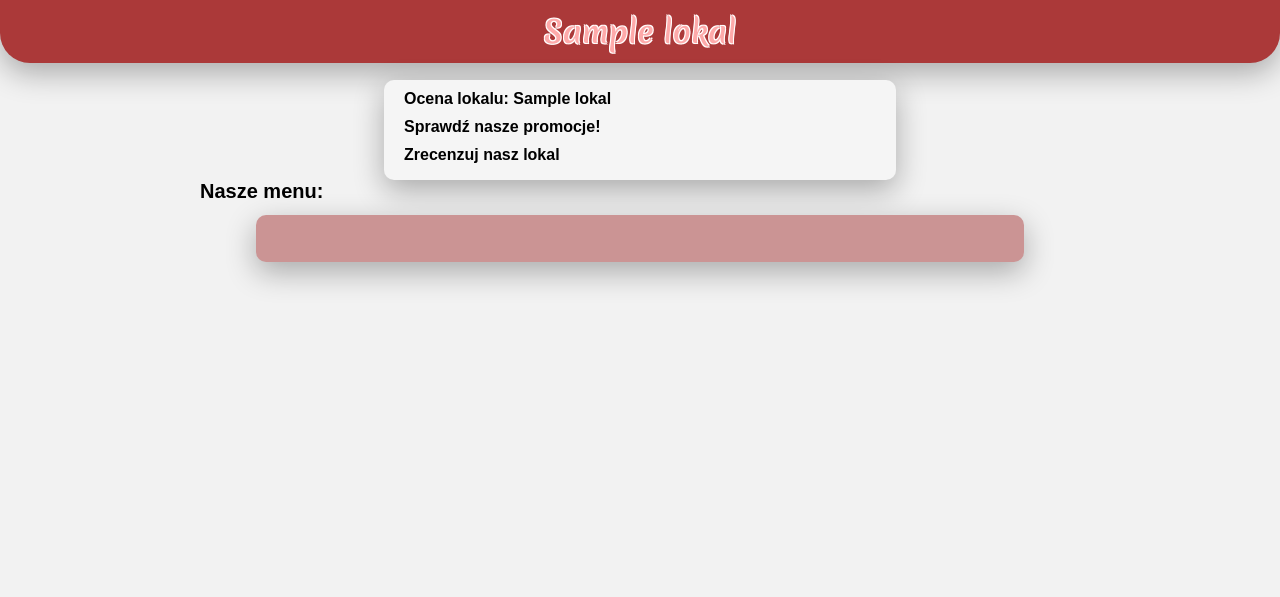
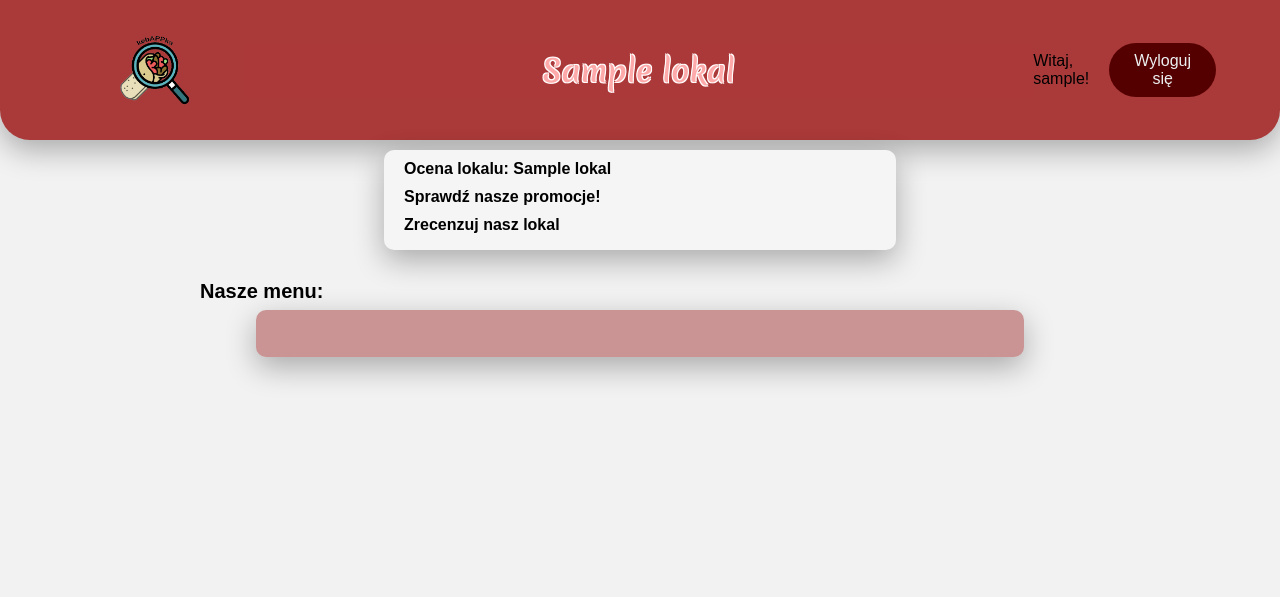
Before and after one commit to KrzysztofiniOWO/Projekt_bd_flask, a Flask app: template templates/szczegoly_lokalu.html in a window 1280 px wide. Shown: the top 597 px of the page. Run offline with Flask 3, Linux system fonts and the light colour scheme; the template is opened without the code that fills it: most values are stand-ins (such as "Sample title", 1, 10 or a date in 2020); some web fonts are replaced.

Commit message:
Added hello message and logout button in other pages

```diff
--- a/app.py
+++ b/app.py
@@ -12,7 +12,7 @@ app.config['MYSQL_DATABASE_DB'] = 'kebAPPka'
 app.config['MYSQL_DATABASE_PORT'] = 3306
 app.config['SECRET_KEY'] = 'bardzo_tajny_klucz'
 app.config['SESSION_TYPE'] = 'filesystem'
-app.config['SESSION_PERMANENT'] = False
+app.config['SESSION_PERMANENT'] = True
 
 bcrypt = Bcrypt(app)
 app.secret_key = 'bardzo_tajny_klucz'
@@ -94,7 +94,7 @@ def search_by_district():
     values = (district_name,)
     local_accounts = execute_sql_query(sql, values)
 
-    return render_template('lokale.html', local_accounts=local_accounts, district_name=district_name)
+    return render_template('lokale.html', local_accounts=local_accounts, district_name=district_name, username=session.get('username'))
 
 @app.route('/details/<string:lokal_name>')
 def details(lokal_name):
@@ -104,7 +104,7 @@ def details(lokal_name):
     lokal_data = execute_sql_query(sql, values, fetchone=True)
 
     if lokal_data:
-        return render_template('szczegoly_lokalu.html', lokal_data=lokal_data)
+        return render_template('szczegoly_lokalu.html', lokal_data=lokal_data, username=session.get('username'))
     else:
         flash('Lokal o podanej nazwie nie istnieje.', 'danger')
         return redirect(url_for('index'))
--- a/static/style.css
+++ b/static/style.css
@@ -640,8 +640,7 @@ form h1 { /* nie pamietam co to */
     min-height: 100px;
     width: 40%;
     background-color: #F5F5F5;
-    margin: 30px auto;
-    margin-bottom: 10px;
+    margin-top: 100px; /* Przykładowa wartość marginesu na górze */
     position: fixed;
     top: 50px;
     left: 50%;
@@ -667,6 +666,7 @@ form h1 { /* nie pamietam co to */
     font-weight: bold;
     font-size: 20px;
     z-index: 5;
+    margin-top: 100px;
 }
 
 .angled-rectangle-szczegoly2 {
@@ -680,7 +680,7 @@ form h1 { /* nie pamietam co to */
     box-shadow: 0 10px 30px rgba(0, 0, 0, .3);
     border-radius: 10px;
     z-index: 5;
-    margin-top: 5px;
+    margin-top: 100px;
 }
 
 .pozycja-menu {
@@ -934,3 +934,12 @@ form h1 { /* nie pamietam co to */
     font-size: 16px;
     margin-top: 5px;
 }
+
+.welcome-message {
+    margin-right: 10px;
+    font-family: 'Poppins', sans-serif;
+}
+
+.logout-button {
+    margin-left: 10px;
+}
--- a/templates/szczegoly_lokalu.html
+++ b/templates/szczegoly_lokalu.html
@@ -8,8 +8,20 @@
     <link rel="stylesheet" href="{{ url_for('static', filename='style.css') }}">
 </head>
 <body>
-    <header class="lokale_header">
+    <header>
+        <img class="logo" src="{{ url_for('static', filename='logo.png') }}" alt="logo">
         <span class="lokale_header">{{ lokal_data[0] }}</span>
+        <div class="button_container">
+            {% if username %}
+                <span class="welcome-message">Witaj, {{ username }}!</span>
+                <form method="post" action="{{ url_for('logout') }}">
+                    <button type="submit" class="logout-button">Wyloguj się</button>
+                </form>
+            {% else %}
+                <a class="cta" href="{{ url_for('login') }}"><button class="log_in">ZALOGUJ SIĘ</button></a>
+                <a class="cta" href="{{ url_for('register') }}"><button class="register">ZAREJESTRUJ SIĘ</button></a>
+            {% endif %}
+        </div>
     </header>
 
     <div class="angled-rectangle-szczegoly">
```
Also changed, not shown: templates/lokale.html (+14 -2 lines).
